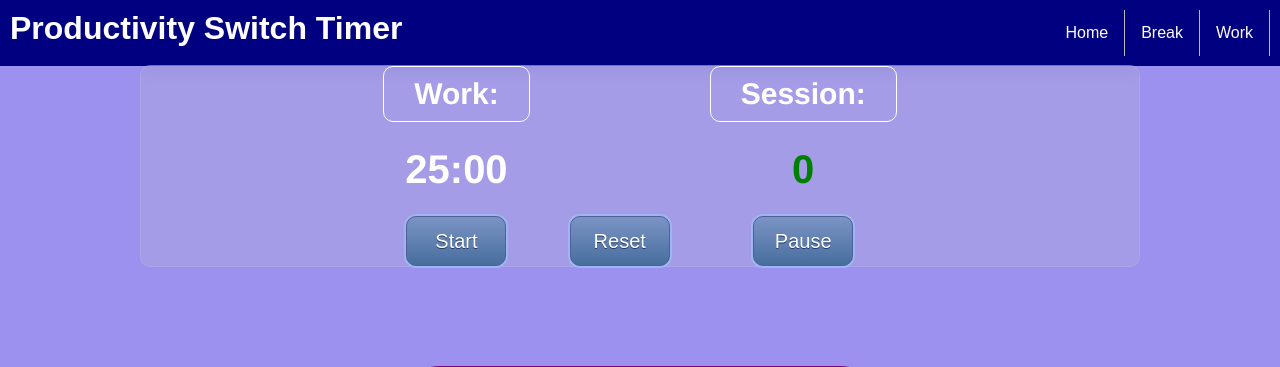
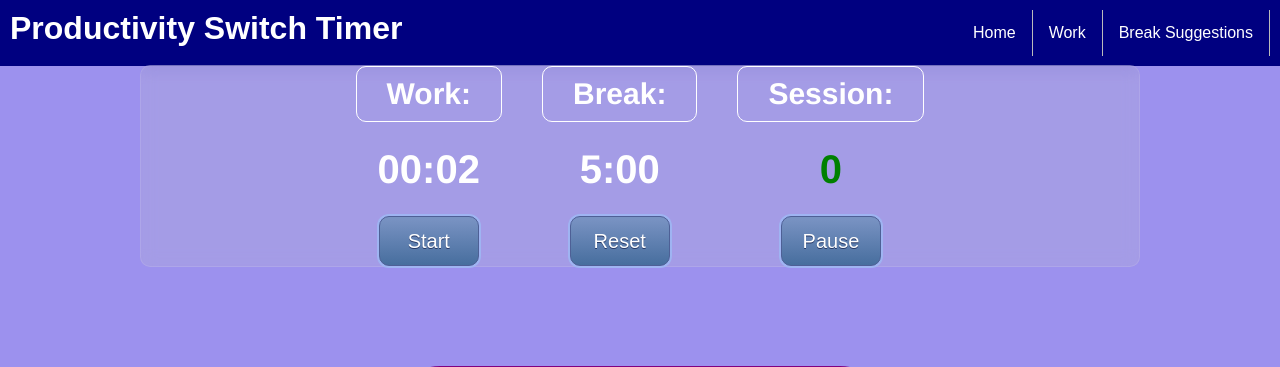
Before and after one commit to vfr9/switch-timer-group-project, a Flask app: page /work in a window 1280 px wide. Shown: the top 367 px of the page. Run offline with Flask 2, Linux system fonts and the light colour scheme.

Commit message:
moved break timer

```diff
--- a/app.py
+++ b/app.py
@@ -3,10 +3,43 @@ from random import randrange
 import json
 from dotenv import load_dotenv, find_dotenv
 import requests
-import flask
+from flask import Flask, render_template, request
 import random
+from flask_sqlalchemy import SQLAlchemy
 
-app = flask.Flask(__name__)  # name is the module name
+
+app=Flask(__name__)  # name is the module name, it is where the app should start running
+
+
+
+app.config['SQLALCHEMY_DATABASE_URI'] = 'postgresql://postgres:sL74217513@localhost/tim'
+app.config["SQLALCHEMY_TRACK_MODIFICATIONS"] = False
+app.secret_key = 'secret string'
+
+db = SQLAlchemy(app)
+
+
+
+
+
+class Event(db.Model):
+    id = db.Column(db.Integer, primary_key=True)
+    activity = db.Column(db.String(80), unique=True, nullable=False)
+
+    #def __repr__(self): # this will give it a string representation of itself
+     #   return f'Event: {self.activity}' # this f string allows you to inject python variables
+
+    def __init__(self, activity):
+        self.activity= activity
+
+
+
+
+
+
+
+
+
 
 load_dotenv(find_dotenv())  # This is to load your API keys from .env
 
@@ -33,7 +66,7 @@ def break_screen():
     char_data = json_data
     image_url = char_data["image"]
 
-    return flask.render_template(
+    return render_template(
         "break.html",
         showurl=tv_url,
         title=tv_title,
@@ -44,14 +77,38 @@ def break_screen():
 
 @app.route("/work")
 def work_screen():
-    return flask.render_template("work.html")
+    return render_template("work.html")
 
 @app.route("/")
 def index():
-    return flask.render_template("index.html")  #main page
+    return render_template("index.html")
+#def home():
+#    return '<a href="/addperson"><button> Click here </button></a>'
+#  #main page
     #return flask.redirect(flask.url_for("break_screen")) #break page
 
 
-app.run(
-    debug=True
-)  # I will not need to reload the page each time I make changes with the debug=True
+@app.route("/addperson")
+def addperson():
+    return render_template("index.html")
+
+@app.route("/personadd", methods=['POST'])
+def personadd():
+    activity = request.form["activity"]
+    entry = Event(activity)
+#   db.session.add(entry)
+#    db.session.commit()
+
+    return render_template("index.html")
+
+
+
+
+
+
+if __name__ == '__main__':
+#    with app.app_context():
+#        db.create_all()
+        app.run(
+            debug=True
+        )  # I will not need to reload the page each time I make changes with the debug=True
--- a/static/style.css
+++ b/static/style.css
@@ -232,7 +232,7 @@ body {
 	cursor: pointer;
 	border-radius: 50%;
 	border: 2px solid purple;
-	position: relative;
+
 
 
 }
@@ -301,7 +301,7 @@ body {
 	}
 
 	#break-timer {
-		grid-area: 2 / 4 / 2 / 4;
+		grid-area: 2 / 3 / 2 / 4;
 	}
 
 
@@ -450,7 +450,7 @@ ul {
 	cursor: pointer;
 	border: 2px solid purple;
 	position: relative;
-	top: 550px;
+
 
 }
 
--- a/templates/work.html
+++ b/templates/work.html
@@ -24,8 +24,9 @@
   <ul>
 
   <h1 style="float:left;"> Productivity Switch Timer </h1>
+
+  <li><a href="break" title="Break"><span>Break Suggestions</span></a></li>
   <li><a href="work" title="Work"><span>Work</span></a></li>
-  <li><a href="break" title="Break"><span>Break</span></a></li>
   <li><a href="/" title="Home"><span>Home</span></a></li>
   </ul>
 
@@ -48,6 +49,12 @@
 
  <div id="container" class="timer" id="timer" data-mode="pomodoro">
   <p id="work" class="label modeSelector__Button active">Work:</p>
+  <p id="break" class="label modeSelector__Button active" style="
+grid-area:1 / 3 / 2 / 3;">Break:</p>
+   <!--Break Timer-->
+   <div id="break-timer" class="timer">
+    <p id="b_minutes">5</p><p class="semicolon">:</p><p id="b_seconds">00</p>
+</div>
   <p id="cycles" class="label modeSelector__Button active">Session:</p>
 
 
@@ -57,7 +64,7 @@
 
   <!--Work Timer-->
   <div id="work-timer" class="timer">
-      <p id="w_minutes">25</p><p class="semicolon">:</p><p id="w_seconds">00</p>
+      <p id="w_minutes">00</p><p class="semicolon">:</p><p id="w_seconds">02</p>
   </div>
 
 
```
Also changed, not shown: templates/break.html (+14 -12 lines), 1 other file.
